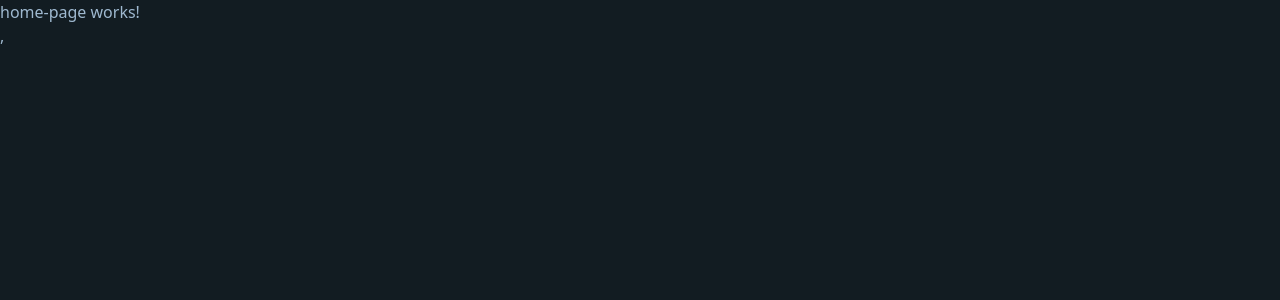
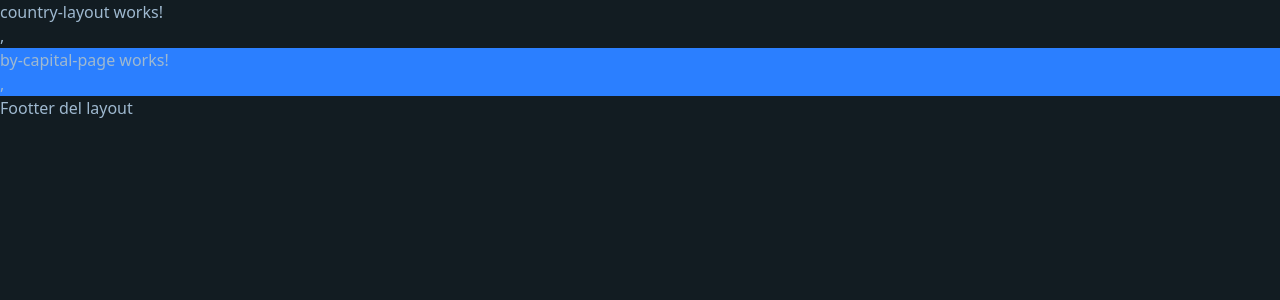
Before and after one commit to victor-ramirez-motivus/angular-motivus, an Angular app in the folder country-app/: page /country/by-capital in a window 1280 px wide. Before the commit this address led to /. Shown: the top 300 px of the page. Built offline with nearby package versions, Linux system fonts and the light colour scheme.

Commit message:
Adds country layout with nested routing
Implements a layout for the country feature module.

This includes a parent component (`CountryLayoutComponent`) and sets up
nested routing using `router-outlet`. A default route is configured to
redirect to the 'by-capital' page.

```diff
--- /dev/null
+++ b/country-app/src/app/country/layouts/country-layout/country-layout.component.html
@@ -0,0 +1,8 @@
+<p>country-layout works!</p>,
+<section class="bg-blue-500">
+    <router-outlet/>
+</section>
+
+<h3>
+    Footter del layout
+</h3>
```
Also changed, not shown: country-app/src/app/country/country.routes.ts (+12 -1 lines), country-app/src/app/country/layouts/country-layout/country-layout.component.ts (added, +9 -0 lines).
